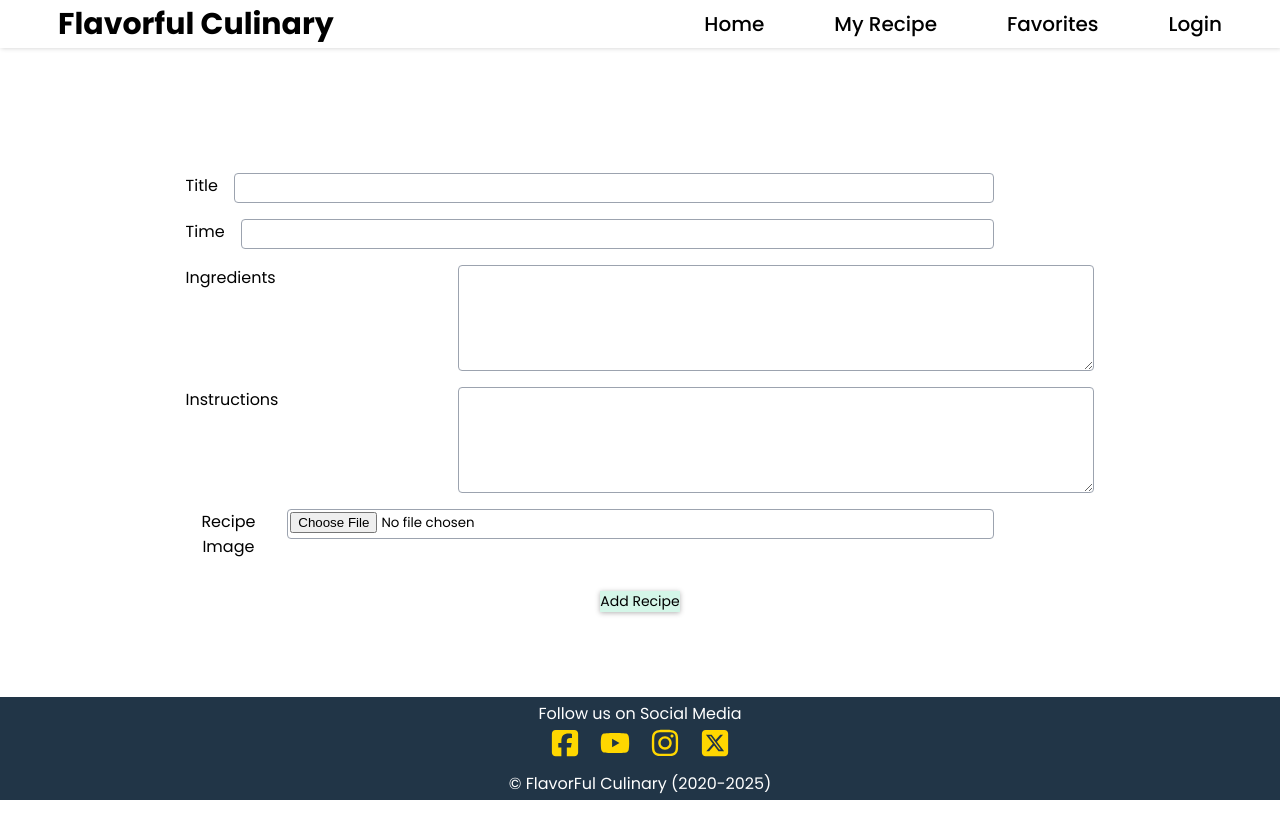
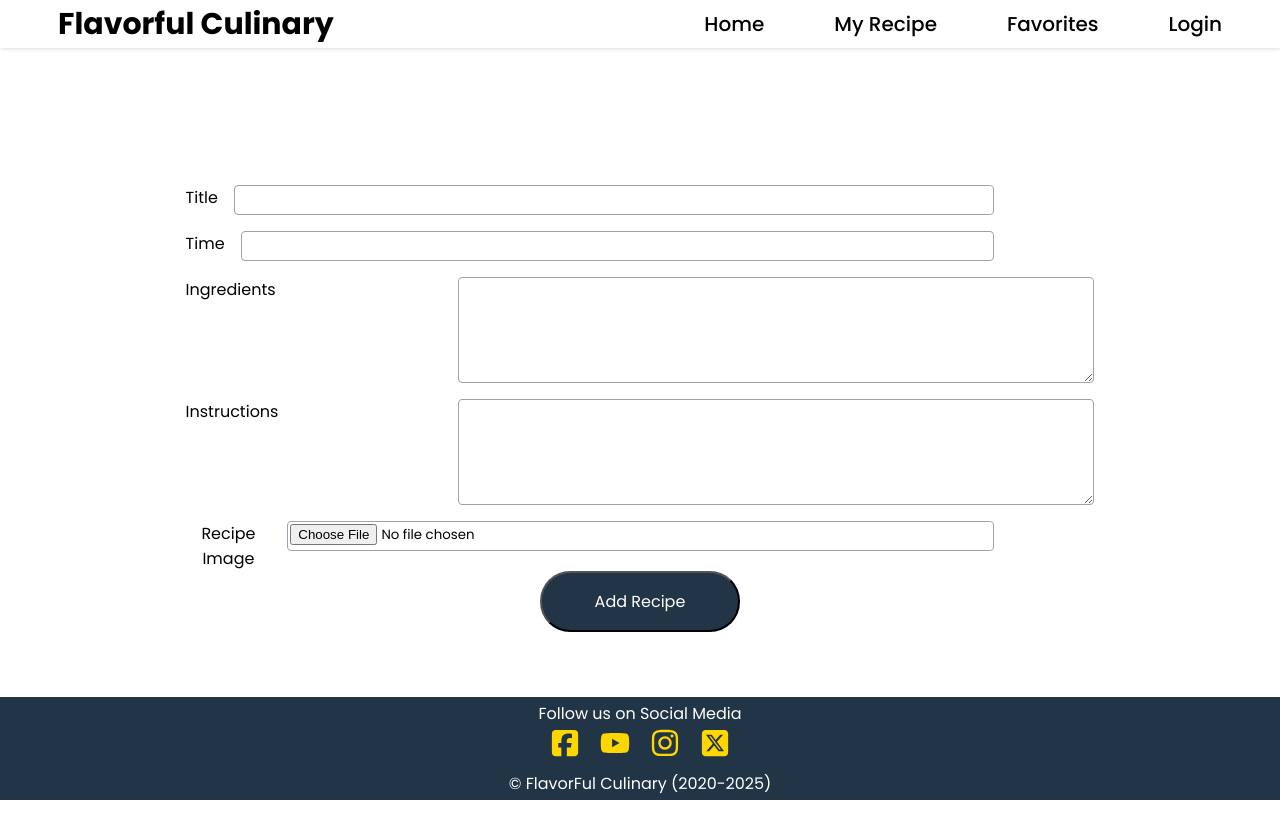
Before and after one commit to AlexCOgugua/food-recipe, a React (Vite) app in the folder Frontend/food-recipe-project/: page /addRecipe in a window 1280 px wide. Before the commit the page ends 800 px from the top, so only its background shows below. Built offline with nearby package versions, Linux system fonts and the light colour scheme.

Commit message:
updated css for addrecipe button

```diff
--- a/Frontend/food-recipe-project/src/App.css
+++ b/Frontend/food-recipe-project/src/App.css
@@ -479,6 +479,7 @@ section{
   height: 30px;
   padding: 2px;
   margin-right: 100px;
+  width: 60vw;
 }
 
 .form-control .input-textarea{
@@ -487,13 +488,18 @@ section{
   flex-basis: 70%;
   padding: 2px;
 }
-
 .form button{
-  margin:2rem 0;
-  border:none;
-  background-color: #d4f6e8;
-  font-size: 14px;
-  box-shadow: 0 1px 5px rgba(0, 0, 0, 0.3);
+  color: white;
+  background-color: #213547;
+  width: 200px;
+  border-radius: 30px;
+  font-size: 16px;
+  padding: 1rem;
+}
+.form > button:hover {
+  cursor: pointer;
+  color: goldenrod;
+  background-color: black;
 }
 
 .form p{
@@ -515,6 +521,7 @@ section{
   align-items: center;
   width: 100vw;
   height: 100vh;
+  margin-bottom: 2rem;
 }
 
 .add-recipe{
```
